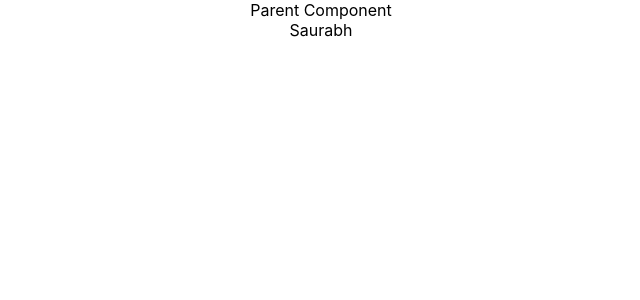
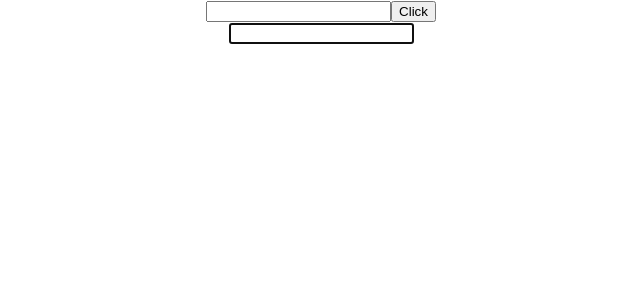
Before and after one commit to suman-saurabh-das/react-tutorial-javascript, a React (Create React App) app: page / in a window 1280 px wide. Shown: the top 300 px of the page, without its empty margins (319-959 px from the left). Built offline with nearby package versions, Linux system fonts and the light colour scheme.

Commit message:
Tutorial 28 (Ref) - Completed

```diff
--- a/src/App.js
+++ b/src/App.js
@@ -25,7 +25,9 @@
 // import LifecycleC from './components/section3/LifecycleC';
 // import Fragment from './components/section3/Fragment';
 // import Table from './components/section3/Table';
-import ParentComp from './components/section3/ParentComp';
+// import ParentComp from './components/section3/ParentComp';
+import RefDemo1 from './components/section3/RefDemo1';
+import RefDemo2 from './components/section3/RefDemo2';
 
 function App() {
   return (
@@ -80,7 +82,10 @@
      {/* <Fragment /> */}
      {/* <Table /> */}
 
-     <ParentComp />
+     {/* <ParentComp /> */}
+
+     <RefDemo1 />
+     <RefDemo2 />
     </div>
   );
 }
--- /dev/null
+++ b/src/components/section3/RefDemo1.js
@@ -0,0 +1,43 @@
+import React, { Component } from 'react'
+
+/*
+  Creating a ref using createRef() method - new approach
+
+  Here we have an input field and we want it to be focused whenever the page loads/reloads
+  Using refs, we can do it in 3 steps -
+
+  Step 1 - create a ref (in constructor, create a property this.inputRef and assign a value (method) React.createRef())
+  Step 2 - Attach this ref to the input element in the render method (to attach a ref, we make use of the reserve ref attribute)
+  Step 3 - Call the focus method on this input element
+*/
+
+class RefDemo1 extends Component {
+    constructor(props) {
+      super(props)
+
+      this.inputRef = React.createRef()
+    }
+
+    componentDidMount() {
+        // We will see an object logged in the console, having a property called current of type input
+        // This current property points to the actual DOM node, so to focus on the input element, we call the focus method on current property
+        console.log(this.inputRef);
+        this.inputRef.current.focus();
+    }
+
+    clickHandler = () => {
+        // Here we are accessing the value of the input DOM node from the current property
+        alert(this.inputRef.current.value);
+    }
+
+  render() {
+    return (
+      <div>
+        <input type="text" ref={this.inputRef}/>
+        <button onClick={this.clickHandler}>Click</button>
+      </div>
+    )
+  }
+}
+
+export default RefDemo1
--- /dev/null
+++ b/src/components/section3/RefDemo2.js
@@ -0,0 +1,39 @@
+import React, { Component } from 'react'
+
+/*
+    Creating a ref by creating a property and assigning it a value null (callback approach) - old approach
+
+    Step 1 - Create a property and assign it a null value
+    Step 2 - Create a method which will assign a DOM element to the ref
+    Step 3 - Attach the ref to the input element
+    Step 4 - In componentDidMount() we will call the focus method
+*/
+
+export class RefDemo2 extends Component {
+    constructor(props) {
+        super(props)
+        this.callBackRef = null;
+        this.setCallBackRef = (element) => {
+            this.callBackRef = element
+        }
+    }
+
+    componentDidMount() {
+        // React will call the setCallBackRef with the DOM element when the component mounts and call it with null when the component unmounts, so we will check if there is a value in the callBackRef property and it is not null
+        // Here we do not need current property, we can directly access the DOM node
+        if(this.callBackRef){
+            this.callBackRef.focus();
+        }
+    }
+
+    render() {
+        return (
+            <div>
+                {/* input element is implicitly passed as a parameter which is assigned to the callBackRef property */}
+                <input type="text" ref={this.setCallBackRef} />
+            </div>
+        )
+    }
+}
+
+export default RefDemo2
```
